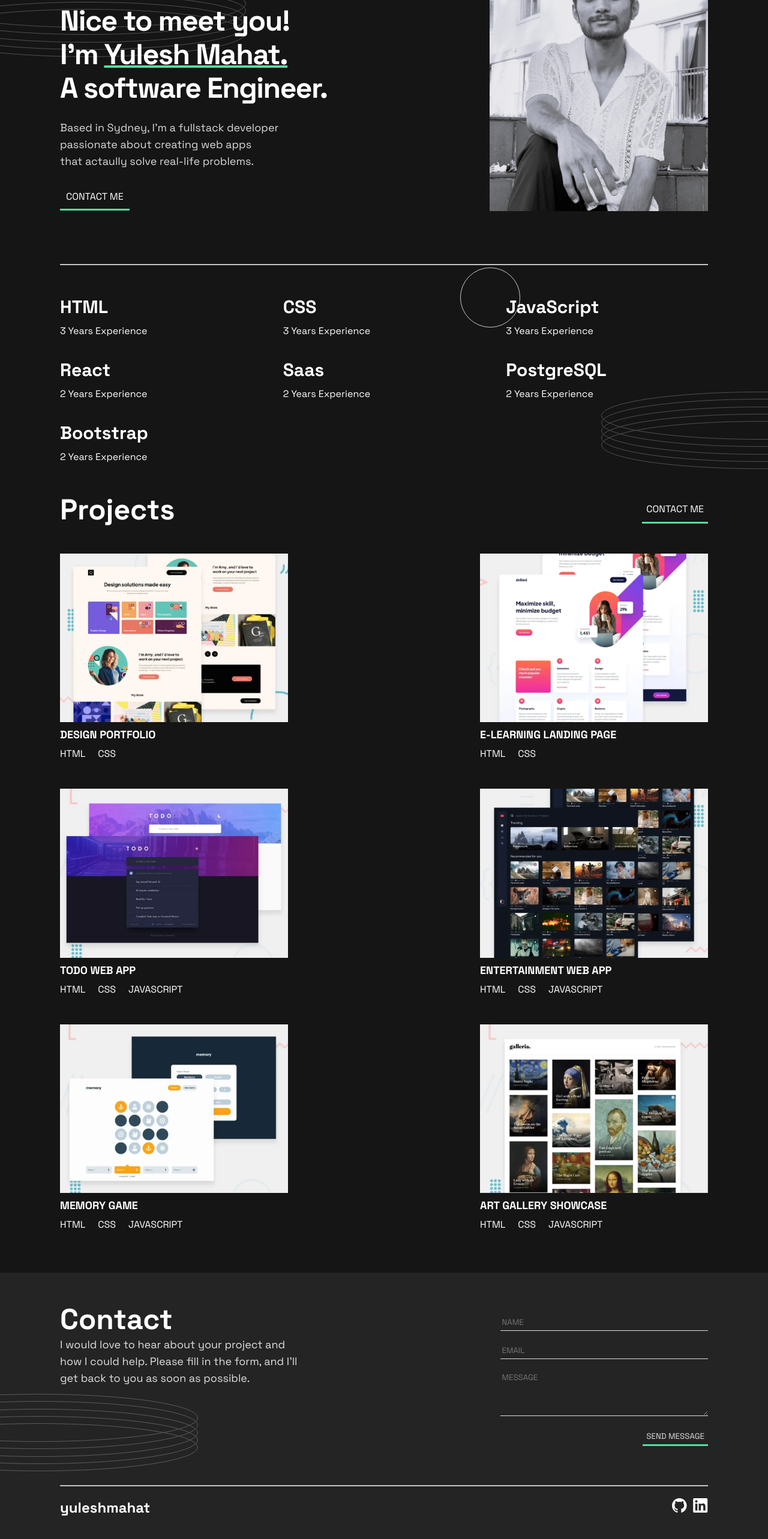
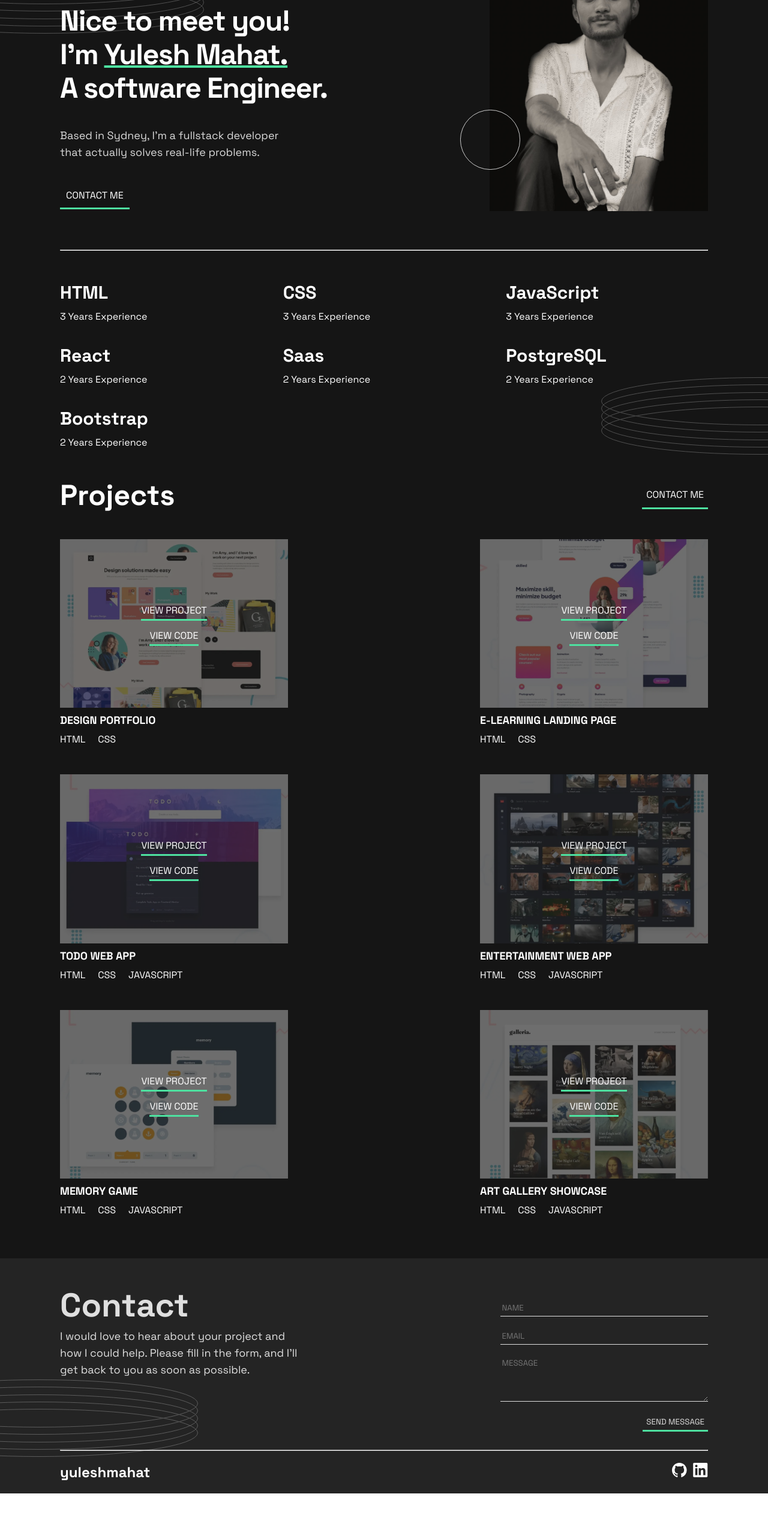
Before and after one commit to yuleshmahatkazuto/React-Portfolio, a React (Create React App) app: page / in a window 1280 px wide. Shown: the part 134-2700 px from the top of the page at 60% size. After the commit the page ends 2624 px from the top, so only its background shows below. Built offline with nearby package versions, Linux system fonts and the light colour scheme.

Commit message:
Complete design

```diff
--- a/src/Components/App/App.module.css
+++ b/src/Components/App/App.module.css
@@ -13,3 +13,12 @@
     padding: 10px 30px 0 30px;
   }
 }
+
+@media screen and (max-width: 767px) {
+  .container1 {
+    padding: 0px 10px 0 10px;
+  }
+  .container2 {
+    padding: 0px 10px 0 10px;
+  }
+}
--- a/src/Components/Contact/Contact.jsx
+++ b/src/Components/Contact/Contact.jsx
@@ -47,6 +47,7 @@ const Contact = () => {
             value={name}
             onChange={handleNameChange}
             className={name ? styles.filled : styles.notFilled}
+            required
           />
           <input
             type="email"
@@ -55,6 +56,7 @@ const Contact = () => {
             value={email.email}
             onChange={handleEmailChange}
             className={email.email ? styles.filled : styles.notFilled}
+            required
           />
           <span
             className={
@@ -71,12 +73,14 @@ const Contact = () => {
             className={
               message ? styles.textareaFilled : styles.textareaNotFilled
             }
+            required
           />
           <button type="submit">SEND MESSAGE</button>
         </form>
       </div>
 
-      <hr></hr>
+      <hr />
+      <div className={styles.bottomBar}>
         <h2>yuleshmahat</h2>
         <div className={styles.buttonBar}>
           <svg
@@ -108,6 +112,7 @@ const Contact = () => {
         </div>
         <img src="/Assets/images/pattern-rings.svg" alt="rings" />
       </div>
+    </div>
   );
 };
 
--- a/src/Components/Contact/Contact.module.css
+++ b/src/Components/Contact/Contact.module.css
@@ -2,7 +2,7 @@
   display: grid;
   background-color: #242424;
   grid-template-columns: 1fr 1fr;
-  padding: 30px 0;
+  padding-top: 30px;
   position: relative;
 }
 
@@ -11,9 +11,11 @@
 }
 
 .info h1 {
-  font-size: 48px;
+  font-size: 55px;
   font-weight: bold;
   line-height: 56px;
+  color: #dfdfdf;
+  margin-bottom: 10px;
 }
 
 .info p {
@@ -132,6 +134,15 @@
   color: #4ee1a0;
 }
 
+.bottomBar {
+  grid-column: span 2;
+  display: flex;
+  flex-direction: row;
+  justify-content: space-between;
+  width: 100%;
+  padding: 0 20px 0 0;
+}
+
 @media screen and (max-width: 1023px) and (min-width: 768px) {
   .container {
     display: flex;
@@ -161,4 +172,73 @@
   textarea {
     padding: 15px;
   }
+
+  .container hr {
+    width: 100%;
+  }
+  .bottomBar {
+    display: flex;
+    flex-direction: row;
+    justify-content: space-between;
+    width: 100%;
+  }
+  .container img[alt="rings"] {
+    position: absolute;
+    left: -440px;
+    top: 400px;
+  }
 }
+
+@media screen and (max-width: 767px) {
+  .container {
+    display: flex;
+    flex-direction: column;
+    align-items: center;
+    justify-content: center;
+    background-color: #242424;
+    padding-top: 30px;
+    position: relative;
+  }
+
+  .form form {
+    display: flex;
+    flex-direction: column;
+    width: 400px;
+    font-size: 18px;
+    gap: 20px;
+    margin-top: 20px;
+    position: relative;
+  }
+
+  .info {
+    text-align: center;
+  }
+
+  .form input,
+  textarea {
+    padding: 15px;
+  }
+
+  .container hr {
+    width: 100%;
+  }
+  .bottomBar {
+    display: flex;
+    flex-direction: column;
+    align-items: center;
+    width: 100%;
+    gap: 15px;
+    padding: 20px;
+  }
+
+  .bottomBar h2,
+  .buttonBar {
+    margin: 0;
+  }
+
+  .container img[alt="rings"] {
+    position: absolute;
+    left: -350px;
+    top: 300px;
+  }
+}
--- a/src/Components/Intro/Intro.jsx
+++ b/src/Components/Intro/Intro.jsx
@@ -3,6 +3,8 @@ import styles from "./Intro.module.css";
 const Intro = () => {
   return (
     <div className={styles.container}>
+      <img src="/Assets/images/profile.jpeg" className={styles.profileImg} />
+      <div className={styles.secondContainer}>
         <h1 className={styles.title}>
           Nice to meet you!
           <br />
@@ -10,17 +12,12 @@ const Intro = () => {
           <br />A software Engineer.
         </h1>
         <p className={styles.info}>
-        Based in Sydney, I'm a fullstack developer
-        <br />
-        passionate about creating web apps <br />
-        that actaully solve real-life problems.
+          Based in Sydney, I'm a fullstack developer that actually solves
+          real-life problems.
         </p>
         <div className={styles.contactButton}>CONTACT ME</div>
         <hr />
-      <img
-        src="/Assets/images/portfolio-profile.jpg"
-        className={styles.profileImg}
-      />
+      </div>
       <img src="/Assets/images/pattern-rings.svg" alt="rings" />
       <img src="/Assets/images/pattern-circle.svg" alt="circle" />
     </div>
--- a/src/Components/Intro/Intro.module.css
+++ b/src/Components/Intro/Intro.module.css
@@ -3,7 +3,7 @@
   display: flex;
   flex-direction: column;
   gap: 24px;
-  overflow-x: hidden;
+  position: relative;
 }
 
 .title {
@@ -23,6 +23,7 @@
   color: #d9d9d9;
   font-size: 18px;
   line-height: 28px;
+  max-width: 400px;
 }
 .contactButton {
   border-bottom: solid #4ee1a0;
@@ -36,51 +37,104 @@
 }
 
 hr {
-  margin-top: 65px;
+  margin-top: 30px;
   color: #d9d9d9;
 }
 
 .profileImg {
   position: absolute;
-  top: 0;
-  right: 100px;
+  top: -141px;
+  right: 0;
   height: 485.8167px;
   z-index: 1;
 }
 
 .container img[alt="rings"] {
   position: absolute;
-  top: 100px;
-  left: -120px;
+  top: -80px;
+  left: -290px;
 }
 
 .container img[alt="circle"] {
   position: absolute;
-  bottom: 120px;
-  right: 413px;
+  bottom: 135px;
+  right: 313px;
   z-index: 100;
   width: 100px;
+}
+
+.secondContainer {
+  display: flex;
+  flex-direction: column;
+  gap: 37px;
+  z-index: 200;
 }
 
 @media screen and (max-width: 1023px) and (min-width: 768px) {
   .profileImg {
     position: absolute;
-    top: 0;
-    right: 0;
+    top: -141px;
+    right: -29px;
     height: 485.8167px;
     z-index: 1;
   }
 
   .container img[alt="circle"] {
     position: absolute;
-    bottom: 61px;
-    right: -49px;
+    top: 245px;
+    right: -78px;
     z-index: 100;
     width: 100px;
   }
   .container img[alt="rings"] {
     position: absolute;
-    top: 100px;
+    top: -80px;
     left: -300px;
   }
 }
+
+@media screen and (max-width: 767px) {
+  .profileImg {
+    position: absolute;
+    top: -155px;
+    left: 50%;
+    transform: translateX(-50%);
+    height: 485.8167px;
+    z-index: 1;
+  }
+
+  .secondContainer {
+    display: flex;
+    flex-direction: column;
+    align-items: center;
+    margin-top: 400px;
+    width: 100%;
+    gap: 15px;
+  }
+
+  .secondContainer h1 {
+    width: 100%;
+    text-align: center;
+  }
+
+  .secondContainer p {
+    text-align: center;
+    width: 100%;
+  }
+
+  .secondContainer hr {
+    width: 100%;
+  }
+
+  .container img[alt="circle"] {
+    position: absolute;
+    top: 232px;
+    right: -78px;
+    z-index: 100;
+    width: 100px;
+  }
+
+  .info {
+    max-width: 100%;
+  }
+}
--- a/src/Components/NavBar/NavBar.module.css
+++ b/src/Components/NavBar/NavBar.module.css
@@ -19,20 +19,24 @@
 .title {
   font-size: 24px;
   font-weight: bold;
+  z-index: 100;
 }
 
-.profileImg {
-  position: absolute;
-  top: 0;
-  right: 100px;
-  height: 485.8167px;
-  z-index: 1;
-}
 .icon {
-  color: #242424;
+  color: #fff;
 }
 
 .icon:hover {
   color: #4ee1a0;
   cursor: pointer;
 }
+
+@media screen and (max-width: 767px) {
+  .mainContainer {
+    display: flex;
+    flex-direction: column;
+    justify-content: center;
+    align-items: center;
+    gap: 10px;
+  }
+}
--- a/src/Components/Projects/ProjectCard.module.css
+++ b/src/Components/Projects/ProjectCard.module.css
@@ -65,6 +65,27 @@
   }
 
   .container img {
+    width: 350px;
+  }
+
+  .overlay {
+    display: flex;
+    gap: 10px;
+    line-height: 29px;
+    font-size: 16px;
+    opacity: 1;
+    transition: none;
+    position: static;
+    justify-content: flex-start;
+    flex-direction: row;
+    align-items: center;
+    height: auto;
+    background-color: #151515;
+    font-size: 16px;
+  }
+}
+@media screen and (max-width: 767px) {
+  .container img {
     width: 320px;
   }
 
@@ -83,12 +104,4 @@
     background-color: #151515;
     font-size: 16px;
   }
-
-  .overlay:hover {
-  }
 }
-@media screen and (max-width: 767px) {
-  .container img {
-    width: 320px;
-  }
-}
--- a/src/Components/Skills/Skills.jsx
+++ b/src/Components/Skills/Skills.jsx
@@ -13,6 +13,7 @@ function Skills() {
       <Items title="PostgreSQL" experience="2" />
       <Items title="Bootstrap" experience="2" />
       <img src="/Assets/images/pattern-rings.svg" alt="rings" />
+      <hr></hr>
     </div>
   );
 }
--- a/src/Components/Skills/Skills.module.css
+++ b/src/Components/Skills/Skills.module.css
@@ -11,6 +11,13 @@
   position: absolute;
   bottom: -10px;
   right: -352px;
+}
+
+.container hr {
+  position: absolute;
+  width: 100%;
+  bottom: -30px;
+  opacity: 0;
 }
 
 @media screen and (max-width: 1023px) and (min-width: 768px) {
@@ -27,10 +34,14 @@
   .container {
     display: flex;
     flex-direction: column;
-    margin: 50px 0;
+    margin: 50px 0 70px 0;
     gap: 35px;
     position: relative;
     justify-content: center;
     align-items: center;
   }
+
+  .container hr {
+    opacity: 1;
+  }
 }
```
Also changed, not shown: public/Assets/images/mobile_profile.png (added), public/Assets/images/profile.jpeg (added). Lines whose indentation alone changed are shown as unchanged.
